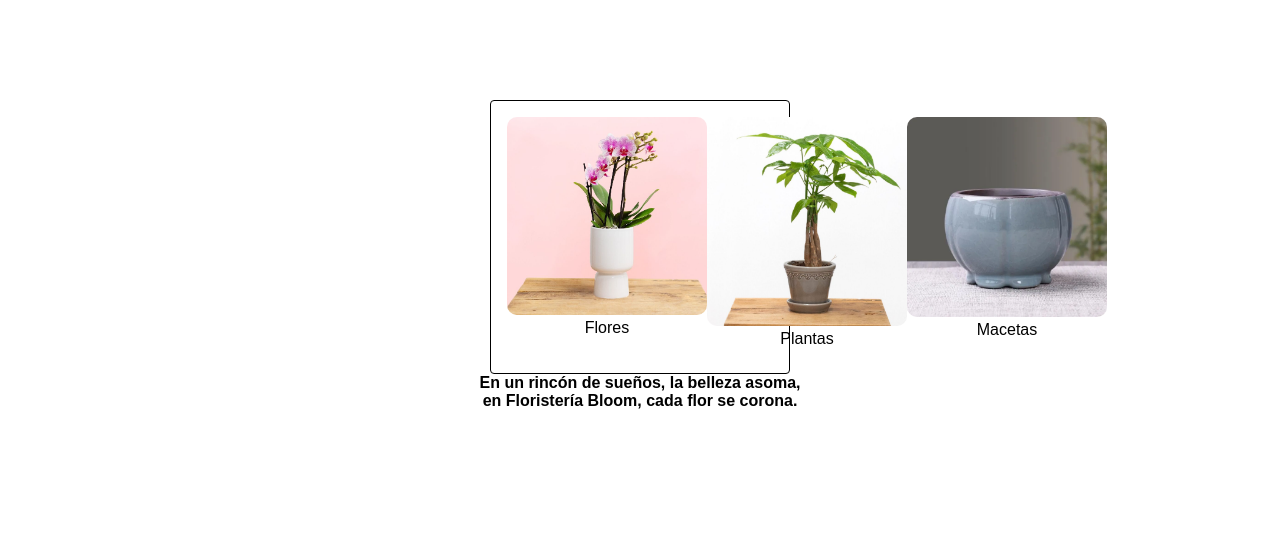
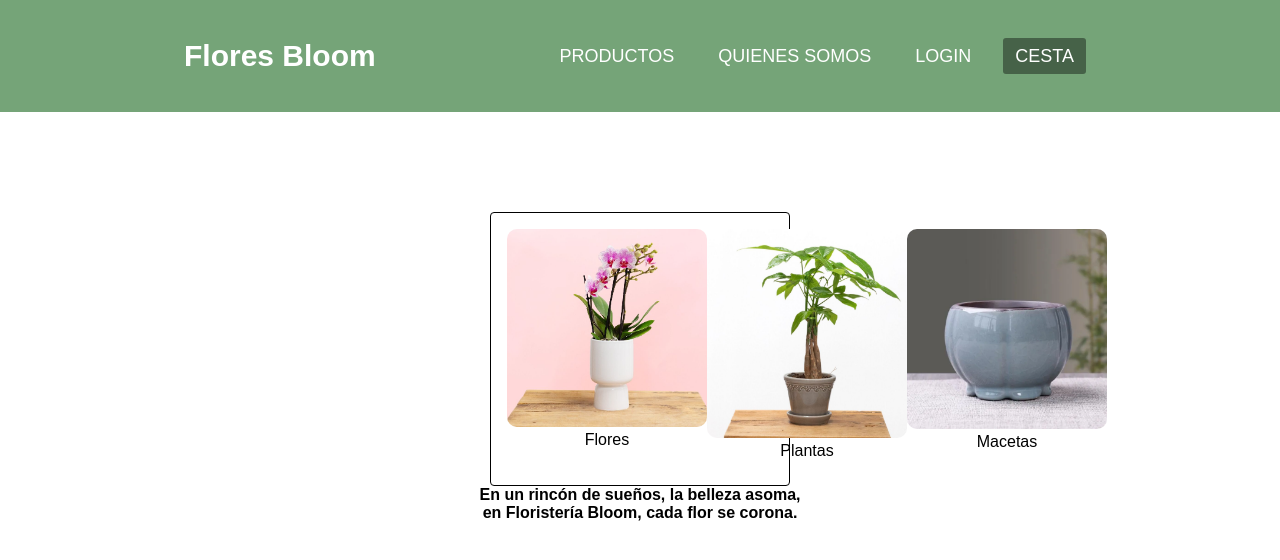
Before and after one commit to xXBarre/Floristeria, a PHP site: page /productos.html in a window 1280 px wide. Shown: the top 560 px of the page. Run offline with PHP 8.4, Linux system fonts and the light colour scheme.

Commit message:
Cambios sin importancia

```diff
--- a/productos.html
+++ b/productos.html
@@ -8,7 +8,29 @@
 <title>PRODUCTOS</title>
 </head>
 <body>
-
+<header class="header">
+    <nav class="nav">
+      <a href="inicio.html" class="logo nav-link">Flores Bloom</a>
+      <button class="nav-toggle" aria-label="Abrir menú">
+        <i class="fas fa-bars"></i>
+      </button>
+      <ul class="nav-menu">
+        <li class="nav-menu-item">
+          <a href="productos.html" class="nav-menu-link nav-link">Productos</a>
+        </li>
+        <li class="nav-menu-item">
+          <a href="#" class="nav-menu-link nav-link">Quienes somos</a>
+        </li>
+        <li class="nav-menu-item">
+          <a href="registrarse.html" class="nav-menu-link nav-link">Login</a>
+        </li>
+        <li class="nav-menu-item">
+          <a href="#" class="nav-menu-link nav-link nav-menu-link_active">Cesta</a>
+        </li>
+      </ul>
+    </nav>
+</header>
+<main>
   <div class="container">
     <div class="section">
       <a href="flores.html">
@@ -34,5 +56,6 @@
   </div>
   <h4><center>En un rincón de sueños, la belleza asoma,
       <br>en Floristería Bloom, cada flor se corona.</center></h4>
+</main>
 </body>
 </html>
```
Also changed, not shown: style.css (indentation only). Lines whose indentation alone changed are shown as unchanged.
